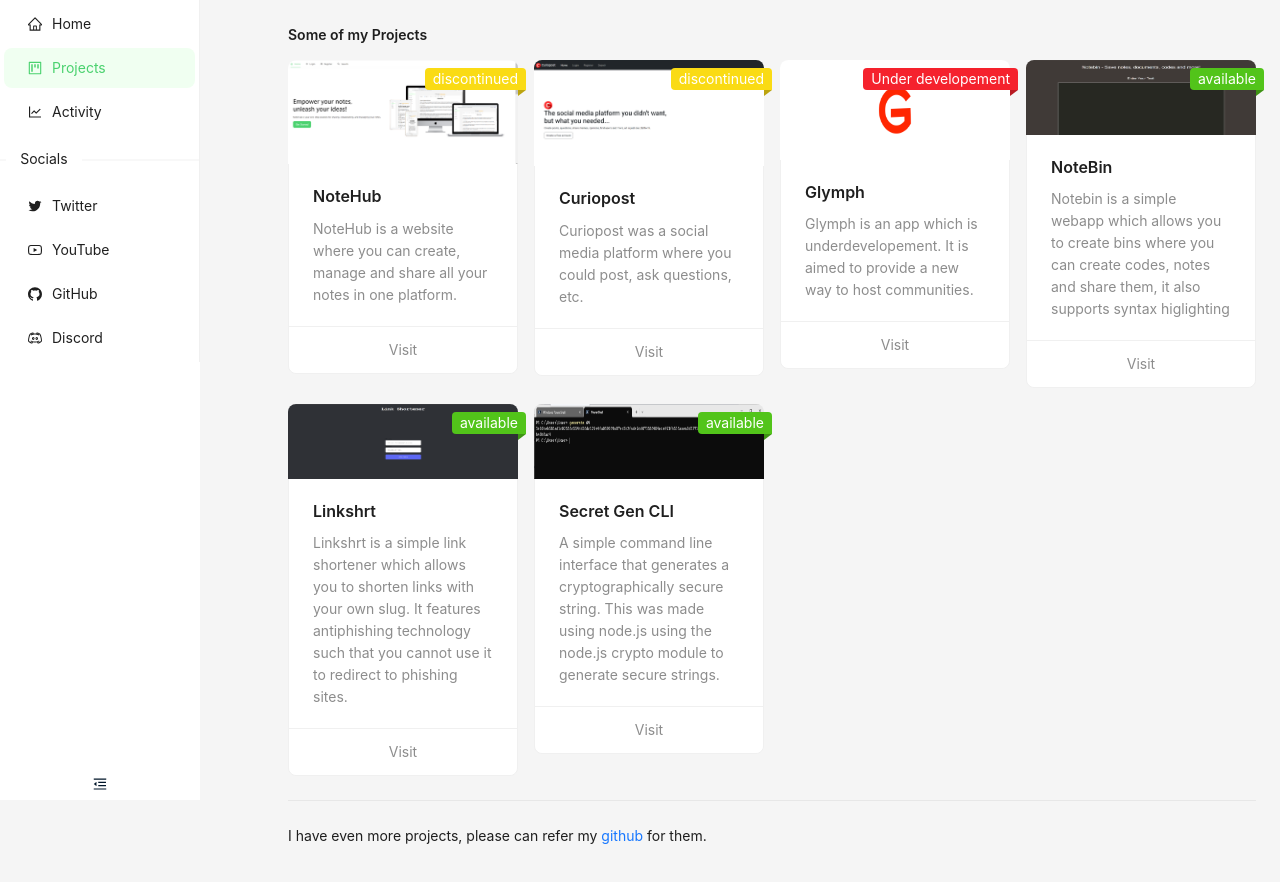
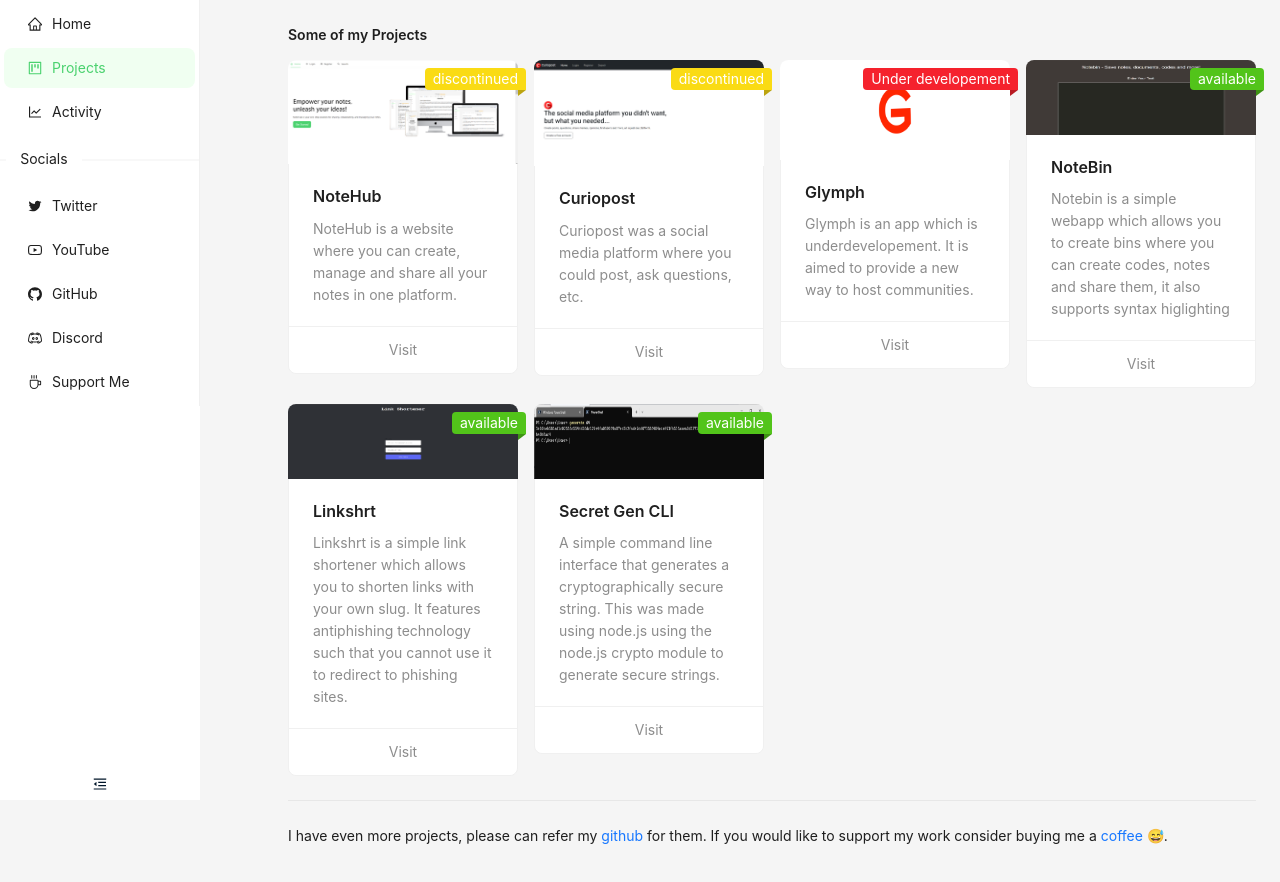
Before and after one commit to spicybirsge/portofolio-new, a React (Create React App) app: page /projects in a window 1280 px wide. Shown: the top 882 px of the page. Built offline with nearby package versions, Linux system fonts and the light colour scheme.

Commit message:
added buymeacoffee link

```diff
--- a/src/components/SideBar.jsx
+++ b/src/components/SideBar.jsx
@@ -9,7 +9,8 @@ LineChartOutlined,
 TwitterOutlined,
 YoutubeOutlined,
 GithubOutlined,
-DiscordOutlined
+DiscordOutlined,
+CoffeeOutlined
 
 } from '@ant-design/icons';
 import { Link, useLocation } from 'react-router-dom';
@@ -106,6 +107,9 @@ const Sidebar = (props) => {
           <Menu.Item key="discord" icon={<DiscordOutlined />}>
 <a href='https://discord.com/users/818903544723406858' target='_blank' rel='noreferrer'>Discord</a>
           </Menu.Item>
+          <Menu.Item key="coffee" icon={<CoffeeOutlined />}>
+<a href='https://buymeacoffee.com/shaheerahamed' target='_blank' rel='noreferrer'>Support Me</a>
+          </Menu.Item>
         </Menu>
         <div className="collapse-button" onClick={toggle} style={{
              background: isDark ? "#141414" : "#ffffff"  ,
--- a/src/pages/Projects.jsx
+++ b/src/pages/Projects.jsx
@@ -88,7 +88,7 @@ export default function Projects() {
         </Row>
         <Divider></Divider>
 
-        <Typography.Paragraph>I have even more projects, please can refer my <a href="https://github.com/spicybirsge" target="_blank">github</a> for them.</Typography.Paragraph>
+        <Typography.Paragraph>I have even more projects, please can refer my <a href="https://github.com/spicybirsge" target="_blank">github</a> for them. If you would like to support my work consider buying me a <a href="https://buymeacoffee.com/shaheerahamed" target="_blank">coffee</a>  😅.</Typography.Paragraph>
     </>;
 
     return <SideBar element={element} />;
```
